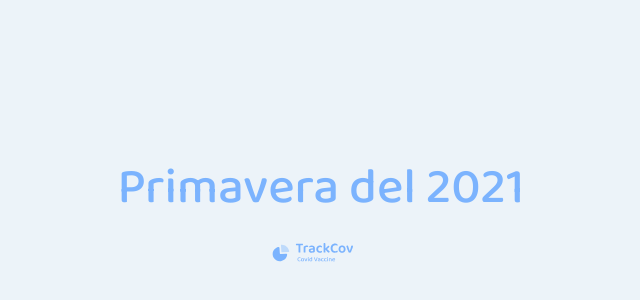
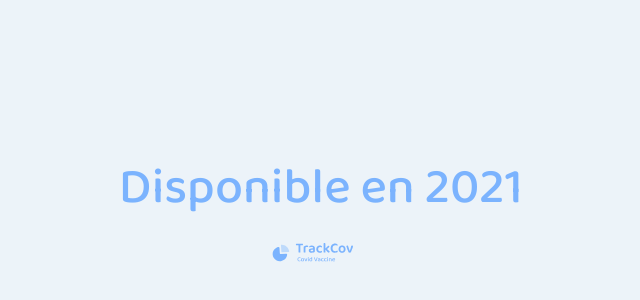
Before and after one commit to martamullor/trackCov-vaccine, a React (Create React App) app: page / in a window 1280 px wide. Shown: the part 186-486 px from the top of the page, without its empty margins (319-959 px from the left). Built offline with nearby package versions, Linux system fonts and the light colour scheme.

Commit message:
Change title

```diff
--- a/src/pages/UnderConstruction/UnderConstruction.js
+++ b/src/pages/UnderConstruction/UnderConstruction.js
@@ -5,7 +5,7 @@ import "./UnderConstruction.scss";
 const UnderConstruction = () => {
   return (
     <div className="under-construction">
-      <h1 className="under-construction-title">Primavera del 2021</h1>
+      <h1 className="under-construction-title">Disponible en 2021</h1>
       <Logo width={100} />
     </div>
   );
```
